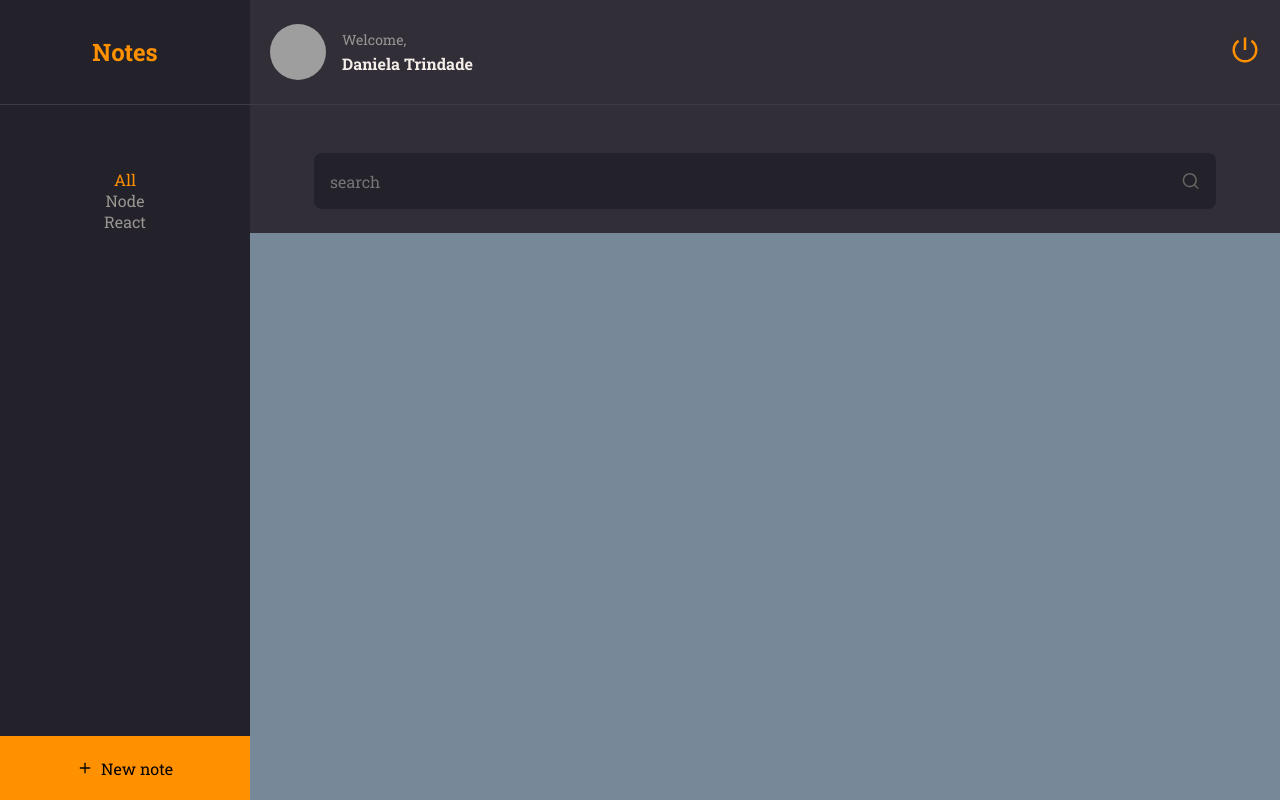
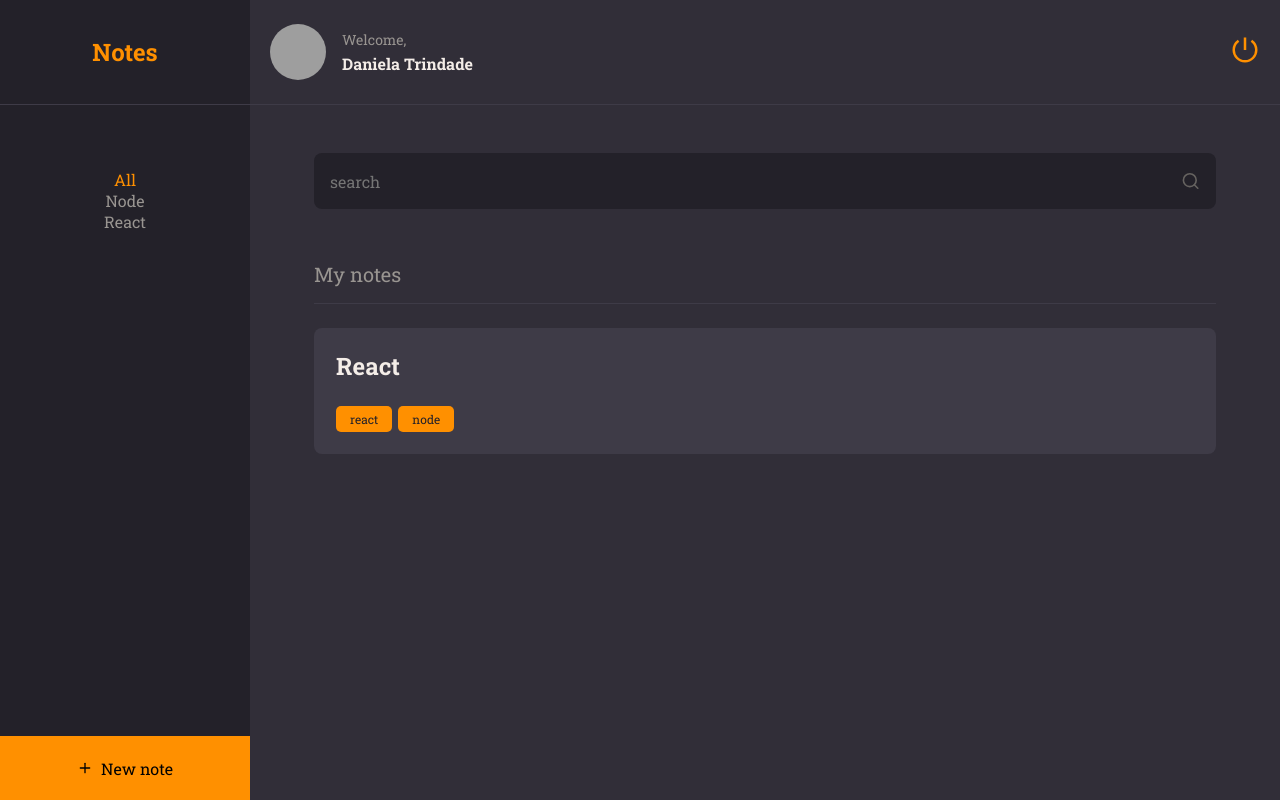
Before and after one commit to dadaniela/notes, a React (Vite) app: page / in a window 1280 px wide. Built offline with nearby package versions, Linux system fonts and the light colour scheme; grey boxes are pictures that could not be loaded.

Commit message:
note component

```diff
--- /dev/null
+++ b/src/components/Note/index.jsx
@@ -0,0 +1,18 @@
+import { Container } from "./styles";
+import { Tag } from "../../components/Tag";
+
+export function Note({data, ...rest}){
+    return(
+        <Container {...rest}>
+            <h1>{data.title}</h1>
+            {
+                data.tags &&
+                <footer>
+                    {
+                        data.tags.map(tag => <Tag key={tag.id} title={tag.name}/>)
+                    }
+                </footer>
+            }
+        </Container>
+    );
+}
--- /dev/null
+++ b/src/components/Note/styles.js
@@ -0,0 +1,22 @@
+import styled from "styled-components";
+
+export const Container = styled.button`
+    width: 100%;
+    background: ${({theme}) => theme.COLORS.BACKGROUND_700};
+    border: none;
+    border-radius: 8px;
+    padding: 22px;
+    margin-bottom: 16px;
+    > h1 {
+        flex: 1;
+        text-align: left;
+        font-weight: 700;
+        font-size: 24px;
+        color: ${({theme}) => theme.COLORS.WHITE};
+    }
+    > footer {
+        width: 100%;
+        display: flex;
+        margin-top: 24px;
+    }
+`;
--- a/src/components/Tag/index.jsx
+++ b/src/components/Tag/index.jsx
@@ -1,8 +1,9 @@
+import { RiSettings2Line } from "react-icons/ri";
 import { Container } from "./styles";
 
-export function Tag({title}){
+export function Tag({title, ...rest}){
     return(
-        <Container>
+        <Container {...rest}>
             {title}
         </Container>
     );
--- a/src/pages/Home/index.jsx
+++ b/src/pages/Home/index.jsx
@@ -2,6 +2,8 @@
 import { Container, Brand, Menu, Search, Content, NewNote } from "./styles";
 import { Header } from "../../components/Header";
 import { Input } from "../../components/Input";
+import { Note } from "../../components/Note";
+import { Section } from "../../components/Section";
 import { ButtonText } from "../../components/ButtonText";
 
 export function Home(){
@@ -19,7 +21,18 @@
             <Search>
                 <Input placeholder="search" icon={FiSearch}/>
             </Search>
-            <Content></Content>
+            <Content>
+                <Section title="My notes">
+                    <Note data={{
+                        title: "React",
+                        tags:[
+                            {id: 1, name: "react"},
+                            {id: 2, name: "node"}
+                        ]
+                    }}>
+                    </Note>
+                </Section>
+            </Content>
             <NewNote>
                 <FiPlus/>
                 New note
--- a/src/pages/Home/styles.js
+++ b/src/pages/Home/styles.js
@@ -43,8 +43,8 @@
 `;
 export const Content = styled.div`
     grid-area: content;
-    background: lightslategray;
-
+    padding: 0 64px;
+    overflow-y: auto;
 `;
 export const NewNote = styled.button`
     grid-area: newnote;
```
